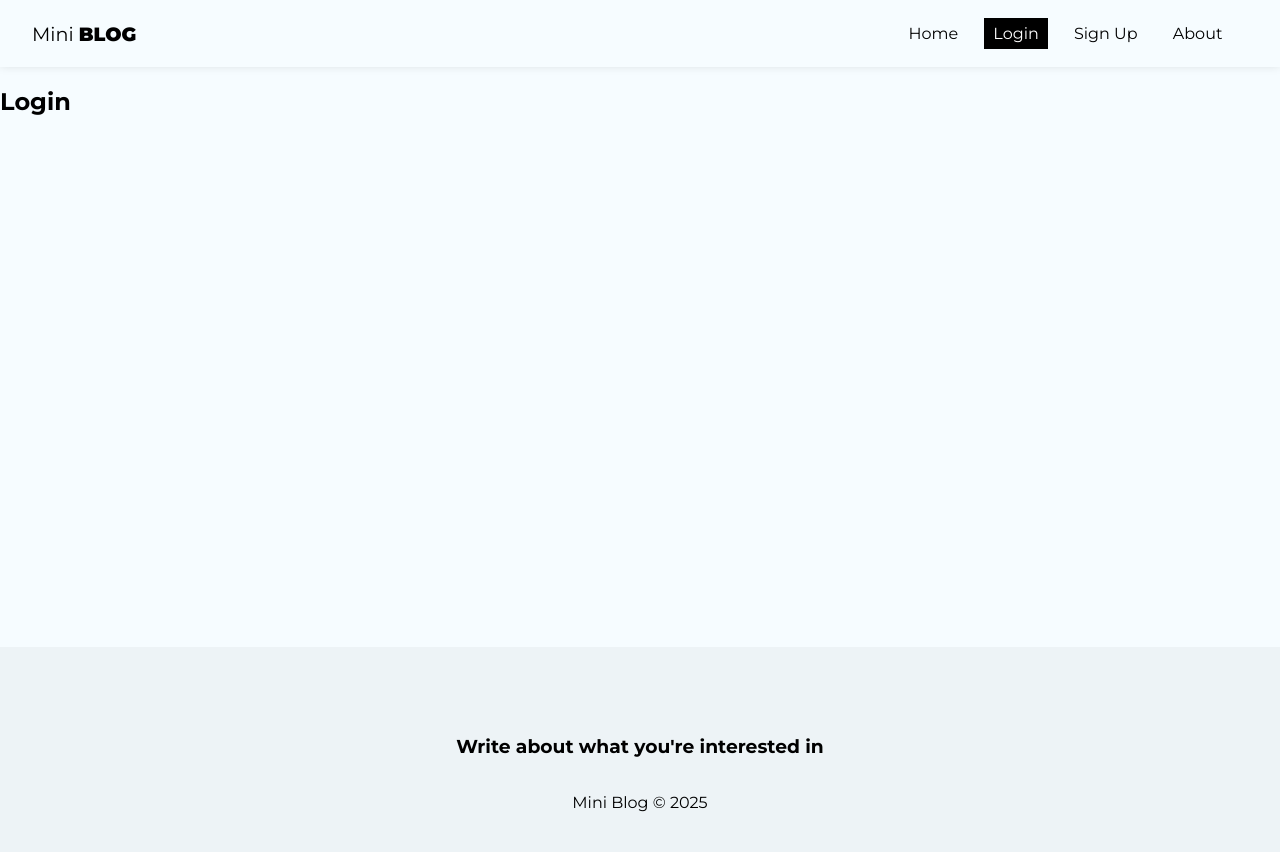
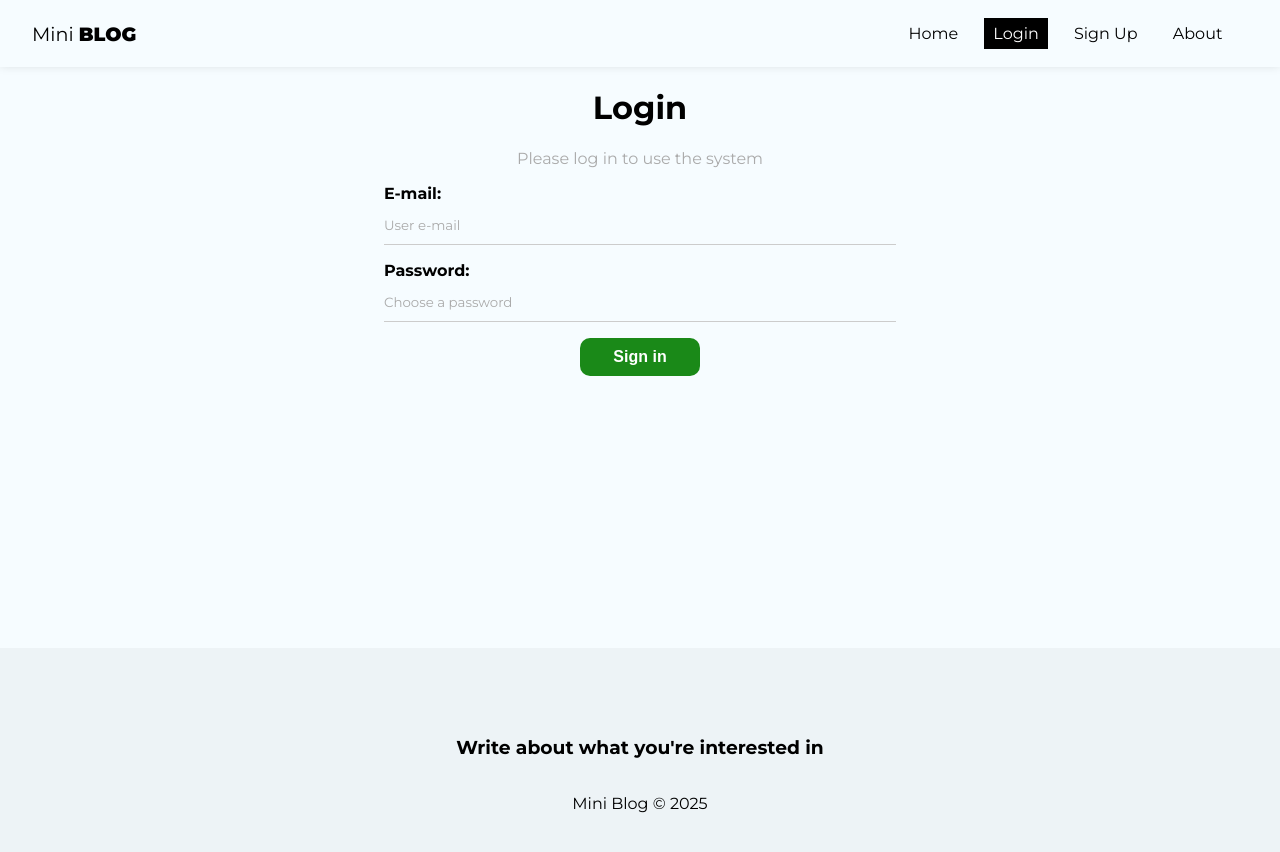
Before and after one commit to mfotoni/mini-blog, a React (Vite) app: page /login in a window 1280 px wide. Shown: the top 852 px of the page. Built offline with nearby package versions, Linux system fonts and the light colour scheme; no server answers.

Commit message:
feat: added user login and logout

```diff
--- a/src/App.jsx
+++ b/src/App.jsx
@@ -44,10 +44,22 @@
             <Routes>
               <Route path="/" element={<Home />} />
               <Route path="/about" element={<About />} />
-              <Route path="/login" element={<Login />} />
-              <Route path="/register" element={<Register />} />
-              <Route path="/posts/create" element={<CreatePost />} />
-              <Route path="/dashboard" element={<Dashboard />} />
+              <Route
+                path="/login"
+                element={!user ? <Login /> : <Navigate to="/" />}
+              />
+              <Route
+                path="/register"
+                element={!user ? <Register /> : <Navigate to="/" />}
+              />
+              <Route
+                path="/posts/create"
+                element={user ? <CreatePost /> : <Navigate to="/login" />}
+              />
+              <Route
+                path="/dashboard"
+                element={user ? <Dashboard /> : <Navigate to="/login" />}
+              />
             </Routes>
           </div>
           <Footer />
--- a/src/components/Navbar.jsx
+++ b/src/components/Navbar.jsx
@@ -8,6 +8,7 @@
 
 const Navbar = () => {
   const { user } = useAuthValue();
+  const { logout } = useAuthentication();
 
   return (
     <nav className={styles.navbar}>
@@ -71,6 +72,11 @@
             About
           </NavLink>
         </li>
+        {user && (
+          <li>
+            <button onClick={logout}>Sign Out</button>
+          </li>
+        )}
       </ul>
     </nav>
   );
--- a/src/hooks/useAuthentication.jsx
+++ b/src/hooks/useAuthentication.jsx
@@ -25,6 +25,7 @@
     }
   }
 
+  // register
   const createUser = async (data) => {
     checkIfIsCancelled();
 
@@ -63,6 +64,40 @@
     }
   };
 
+  // logout
+  const logout = () => {
+    checkIfIsCancelled();
+
+    signOut(auth);
+  };
+
+  // sign in
+  const login = async (data) => {
+    checkIfIsCancelled();
+
+    setLoading(true);
+    setError(false);
+
+    try {
+      await signInWithEmailAndPassword(auth, data.email, data.password);
+      setLoading(false);
+    } catch (error) {
+      console.log(error.code);
+      console.log(error.message);
+
+      let systemErrorMessage;
+
+      if (error.message.includes("invalid-credential")) {
+        systemErrorMessage = "Invalid credential.";
+      } else {
+        systemErrorMessage = "Error, please try later.";
+      }
+
+      setError(systemErrorMessage);
+      setLoading(false);
+    }
+  };
+
   useEffect(() => {
     return () => setCancelled(true);
   }, []);
@@ -72,5 +107,7 @@
     createUser,
     error,
     loading,
+    logout,
+    login,
   };
 };
--- a/src/pages/About/About.jsx
+++ b/src/pages/About/About.jsx
@@ -1,9 +1,20 @@
 import styles from "./About.module.css";
+
+import { Link } from "react-router-dom";
 
 const About = () => {
   return (
-    <div>
-      <h1>About</h1>
+    <div className={styles.about}>
+      <h2>
+        About the mini <span>Blog</span>
+      </h2>
+      <p>
+        This project consists of a blog made with React on the front-end and
+        Firebase on the back-end.
+      </p>
+      <Link to="/posts/create" className="btn">
+        Create Post
+      </Link>
     </div>
   );
 };
--- a/src/pages/About/About.module.css
+++ b/src/pages/About/About.module.css
@@ -0,0 +1,17 @@
+.about {
+  text-align: center;
+  display: flex;
+  flex-direction: column;
+  align-items: center;
+}
+
+.about p {
+  color: #aaa;
+  margin-bottom: 2em;
+}
+
+.about a {
+  display: block;
+  margin-top: 15px;
+  padding: 10px 15px;
+}
--- a/src/pages/Login/Login.jsx
+++ b/src/pages/Login/Login.jsx
@@ -1,9 +1,74 @@
 import styles from "./Login.module.css";
 
+import { useState, useEffect } from "react";
+
+import { useAuthentication } from "../../hooks/useAuthentication";
+
 const Login = () => {
+  const [email, setEmail] = useState("");
+  const [password, setPassword] = useState("");
+  const [error, setError] = useState("");
+
+  const { login, error: authError, loading } = useAuthentication();
+
+  const handleSubmit = async (e) => {
+    e.preventDefault();
+
+    setError("");
+
+    const user = {
+      email,
+      password,
+    };
+
+    const res = await login(user);
+
+    console.log(res);
+  };
+
+  useEffect(() => {
+    if (authError) {
+      setError(authError);
+    }
+  }, [authError]);
+
   return (
-    <div>
-      <h2>Login</h2>
+    <div className={styles.login}>
+      <h1>Login</h1>
+      <p>Please log in to use the system</p>
+      <form onSubmit={handleSubmit}>
+        <label>
+          <span>E-mail: </span>
+          <input
+            type="email"
+            name="email"
+            required
+            placeholder="User e-mail"
+            value={email}
+            onChange={(e) => setEmail(e.target.value)}
+          />
+        </label>
+        <label>
+          <span>Password: </span>
+          <input
+            type="password"
+            name="password"
+            required
+            placeholder="Choose a password"
+            value={password}
+            onChange={(e) => setPassword(e.target.value)}
+          />
+        </label>
+
+        {!loading && <button className="btn">Sign in</button>}
+        {loading && (
+          <button className="btn" disabled>
+            Loading...
+          </button>
+        )}
+        {/* <input type="submit" value="Sign Up" /> */}
+        {error && <p className="error">{error}</p>}
+      </form>
     </div>
   );
 };
--- a/src/pages/Login/Login.module.css
+++ b/src/pages/Login/Login.module.css
@@ -0,0 +1,7 @@
+.login {
+  text-align: center;
+}
+
+.login p {
+  color: #aaa;
+}
```
